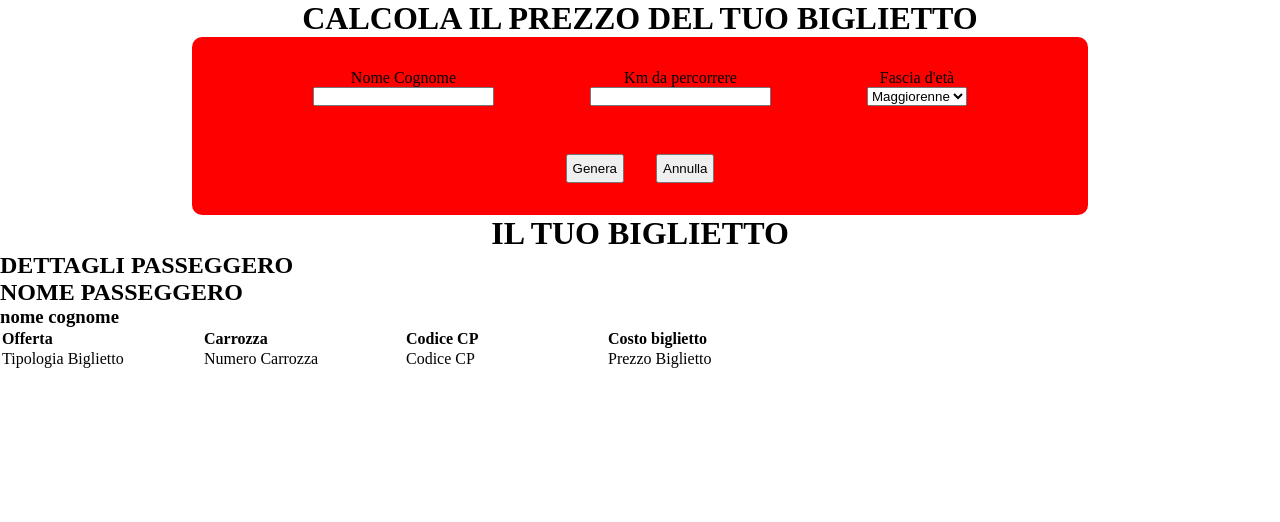
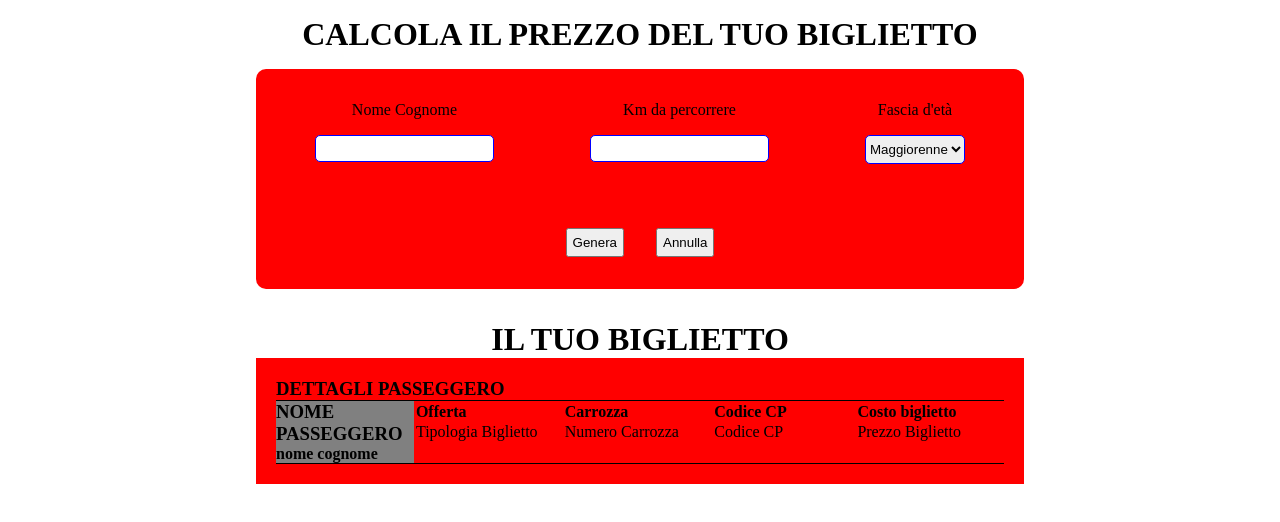
Before and after one commit to AlessandroCarrozza/js-biglietto-treno-form, a plain HTML site: page index.html in a window 1280 px wide. Drawn offline with Linux system fonts and the light colour scheme.

Commit message:
Stilizzazione del ticket passeggero

```diff
--- a/css/style.css
+++ b/css/style.css
@@ -7,7 +7,7 @@
 .container{
     /* debug */
     background-color: red;
-    width: 70%;
+    width: 60%;
     margin: auto;
     padding: 2rem 0;
     border-radius: 10px;
@@ -31,7 +31,12 @@
 
 .inputs input, .inputs select{
     display: block;
+    padding: 5px 0;
+    border-radius: 5px;
+    border: 1px solid blue;
+    margin: 1rem 0;
 }
+
 
 h1, .inputs .info-utente{
     text-align: center;
@@ -45,3 +50,31 @@ th{
     width: 200px;
     text-align: left;
 }
+
+.ticket-info{
+    border: 1px solid black;
+    display: inline-block;
+    display: flex;
+    border-left: 0;
+    border-right: 0;
+}
+
+.ticket-container{
+    /* debug */
+    width: 60%;
+    margin: auto;
+    margin-top: 2rem;
+}
+
+.ticket{
+    background-color: red;
+    padding: 20px;
+}
+
+.nome-passeggero{
+    background-color: grey;
+}
+
+.main-title{
+    padding: 1rem 0;
+}
--- a/index.html
+++ b/index.html
@@ -9,7 +9,7 @@
 </head>
 <body>
 
-    <h1>CALCOLA IL PREZZO DEL TUO BIGLIETTO</h1>
+    <h1 class="main-title">CALCOLA IL PREZZO DEL TUO BIGLIETTO</h1>
 
     <div class="container">
 
@@ -46,12 +46,12 @@
         <h1>IL TUO BIGLIETTO</h1>
         <div class="ticket">
 
-            <h2>DETTAGLI PASSEGGERO</h2>
+            <h3>DETTAGLI PASSEGGERO</h3>
             <div class="ticket-info">
                 <div class="nome-passeggero">
-                    <h2>NOME PASSEGGERO</h2>
+                    <h3>NOME PASSEGGERO</h3>
 
-                    <h3 id="nomePasseggero">nome cognome</h3>
+                    <h4 id="nomePasseggero">nome cognome</h4>
 
                 </div>
 
```
